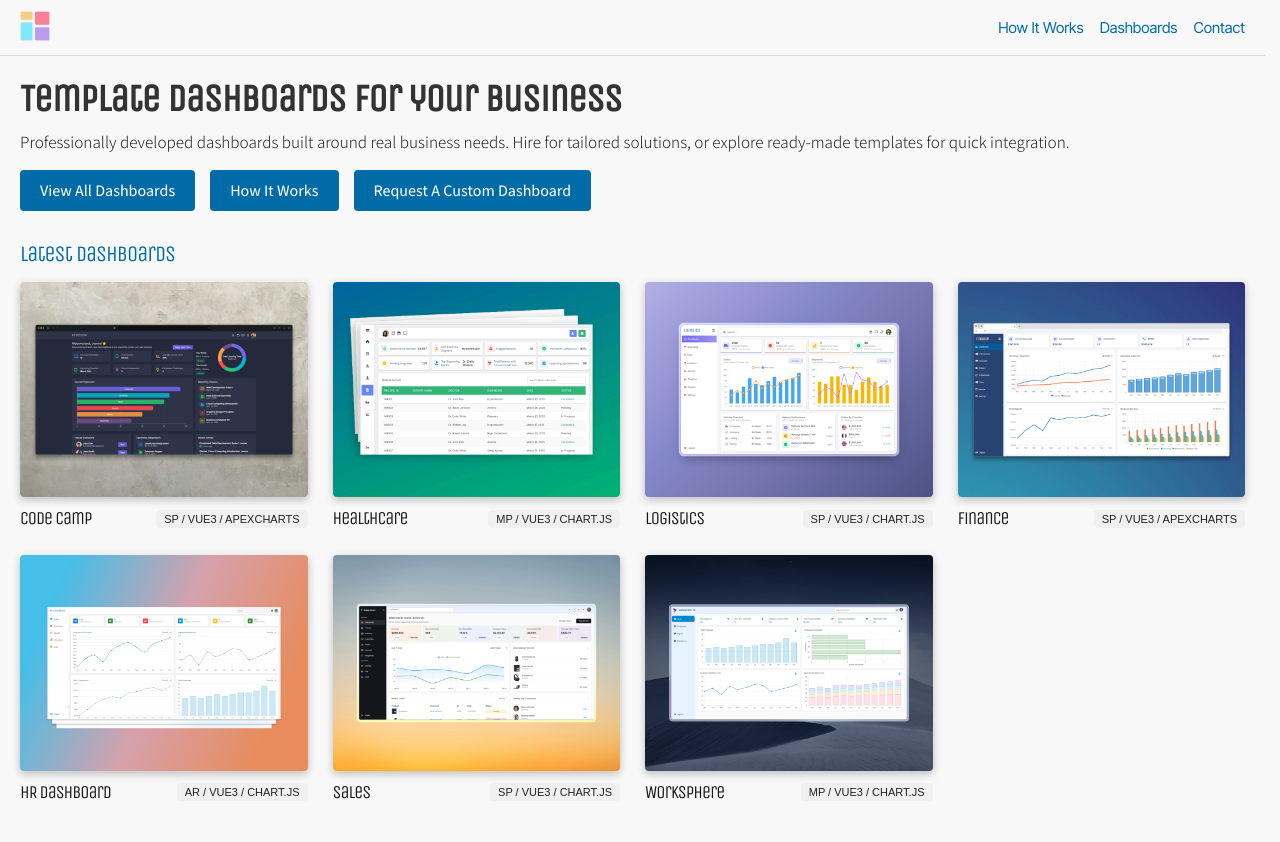
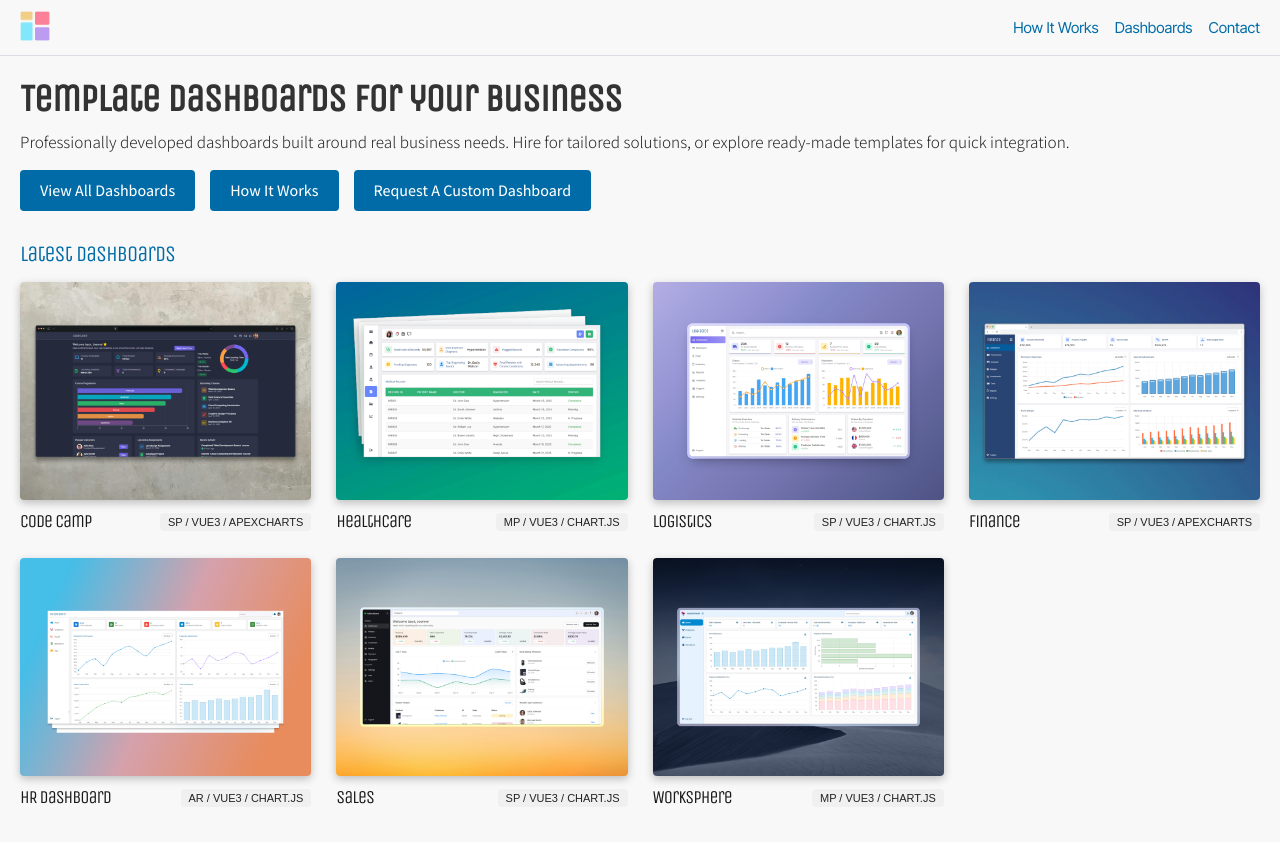
Before and after one commit to joseph-johnson27001/dashboard-website, a Vue app: page / in a window 1280 px wide. Shown: the top 842 px of the page. Built offline with nearby package versions, Linux system fonts and the light colour scheme.

Commit message:
Removed scrollbar gutter

```diff
--- a/src/App.vue
+++ b/src/App.vue
@@ -33,10 +33,6 @@ export default {
 </script>
 
 <style>
-html {
-  scrollbar-gutter: stable;
-}
-
 body {
   margin: 0;
   background-color: #f8f8f8;
```
